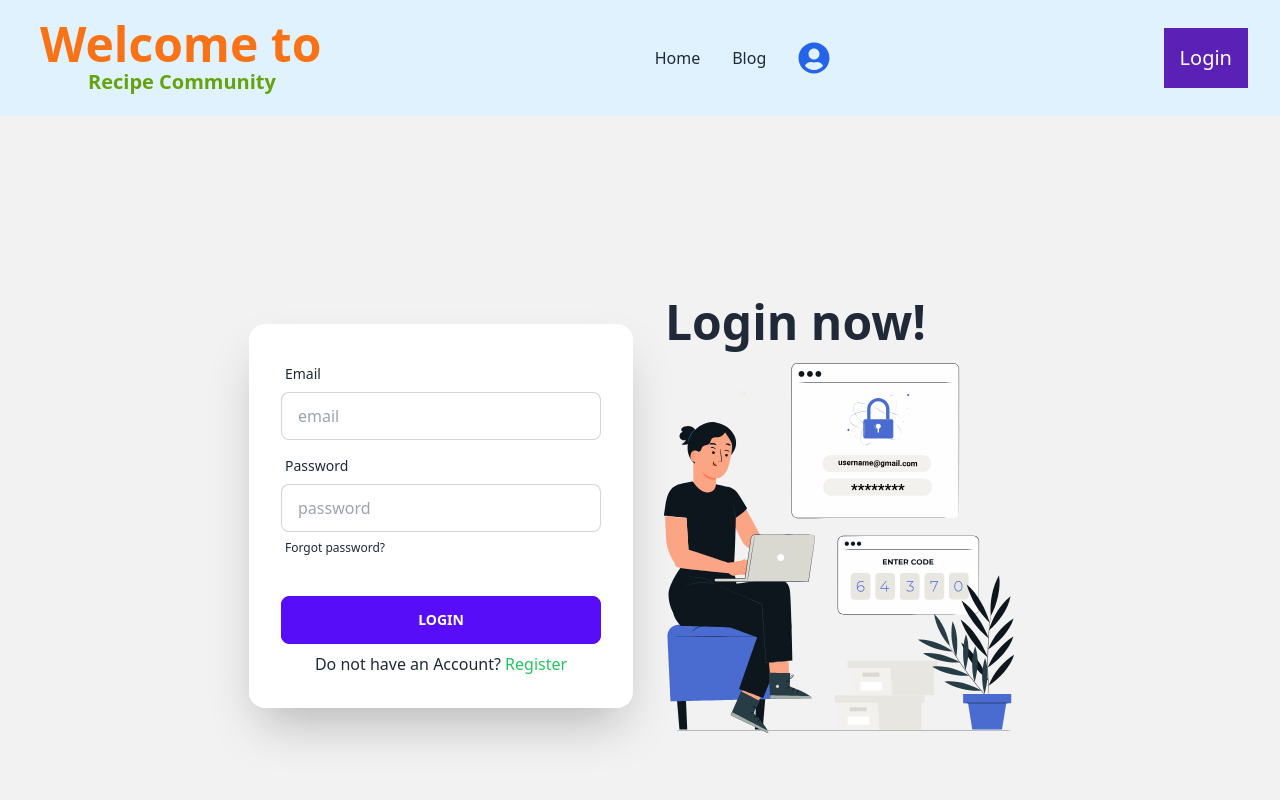
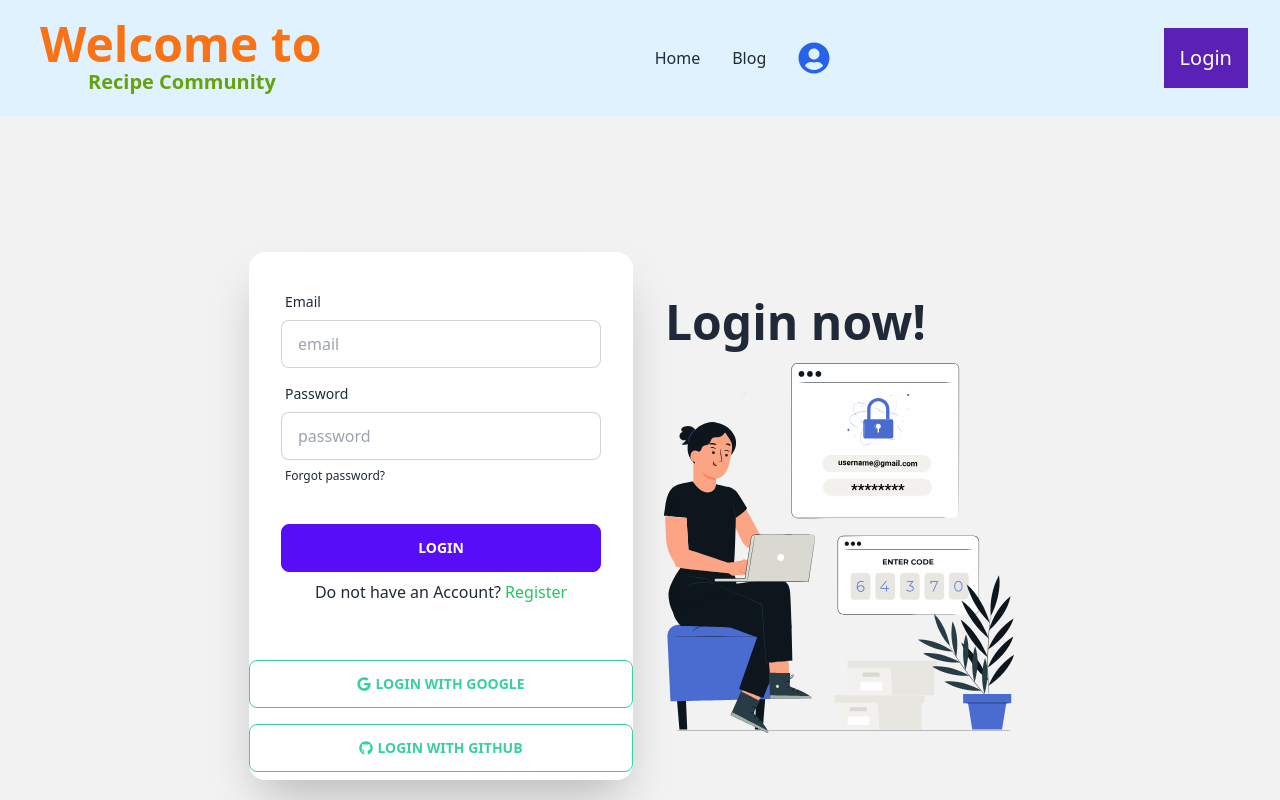
Before and after one commit to soriful15/chef-recipe-hunter-client, a React (Vite) app: page /login in a window 1280 px wide. Shown: the top 800 px of the page. Built offline with nearby package versions, Linux system fonts and the light colour scheme.

Commit message:
google sing in done

```diff
--- a/src/Provider/AuthProvider.jsx
+++ b/src/Provider/AuthProvider.jsx
@@ -1,12 +1,13 @@
 import React, { createContext, useState } from 'react';
-import { createUserWithEmailAndPassword, getAuth, signInWithEmailAndPassword } from "firebase/auth";
+import { GoogleAuthProvider, createUserWithEmailAndPassword, getAuth, signInWithEmailAndPassword, signInWithPopup } from "firebase/auth";
 import app from '../firebase/firebase.config';
 export const AuthContext = createContext(null)
 
 const auth = getAuth(app);
 const AuthProvider = ({ children }) => {
     const [user,setUser]=useState(null)
-    // const user = { display: 'muri kha' }
+
+    const provider=new GoogleAuthProvider()
 
 const createUser =(email,password)=>{
     return createUserWithEmailAndPassword(auth,email,password)
@@ -16,12 +17,15 @@ const singIn=(email,password)=>{
     return signInWithEmailAndPassword(auth,email,password)
 }
 
-
+const googleProvider=()=>{
+    return signInWithPopup(auth,provider)
+}
 
     const authInfo = {
         user,
         createUser,
         singIn,
+        googleProvider,
 
     }
 
--- a/src/pages/Login/Login.jsx
+++ b/src/pages/Login/Login.jsx
@@ -4,8 +4,9 @@ import { Link } from 'react-router-dom';
 import Lottie from 'lottie-react'
 import login from '../../assets/107385-login.json'
 import { AuthContext } from '../../Provider/AuthProvider';
+import { FaGoogle, FaGithub } from "react-icons/fa";
 const Login = () => {
-const {singIn}=useContext(AuthContext)
+    const { singIn, googleProvider } = useContext(AuthContext)
 
     const handleSingIn = (e) => {
         e.preventDefault();
@@ -21,6 +22,18 @@ const {singIn}=useContext(AuthContext)
             })
             .catch(error => {
                 console.log(error);
+            })
+    }
+
+    const handleGoogleSing = () => {
+        googleProvider()
+            .then((result) => {
+                const user = result.user;
+                console.log(user)
+
+            })
+            .catch((error) => {
+                console.log(error.message)
             })
 
         }
@@ -59,7 +72,16 @@ const {singIn}=useContext(AuthContext)
                                 </div>
 
                                 <p className='text-center'>Do not have an Account? <Link to='/register'><span className='text-green-500'>Register</span></Link></p>
+
+
                             </form >
+
+                            <div className="form-control mt-6">
+                                <button className="btn btn-outline btn-success" onClick={handleGoogleSing}> <FaGoogle className='mr-1'></FaGoogle> Login With Google</button>
+                            </div>
+                            <div className="form-control mt-2 py-2">
+                                <button className="btn btn-outline btn-success"> <FaGithub className='mr-1'></FaGithub> Login With GitHub</button>
+                            </div>
                         </div>
                     </div>
                 </div>
```
Lines whose indentation alone changed are shown as unchanged.
